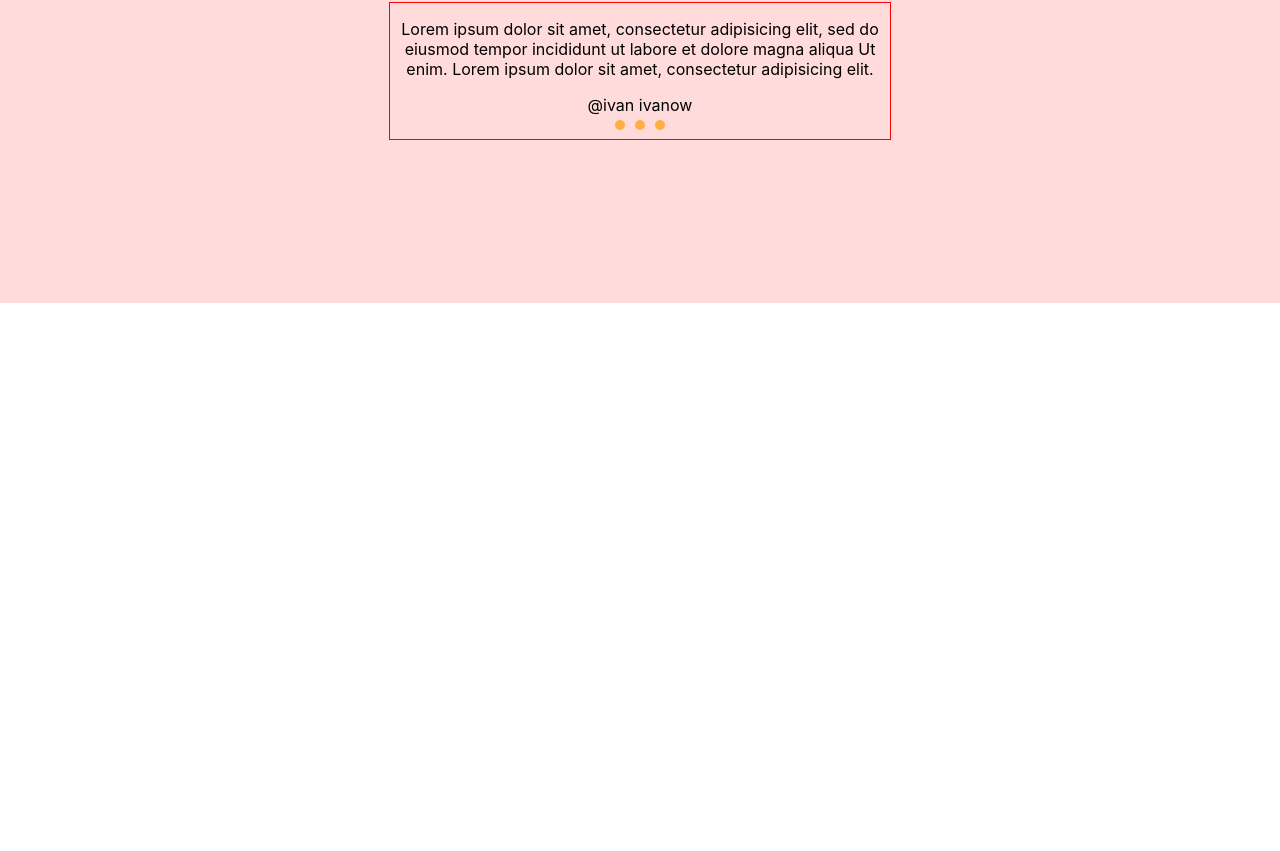
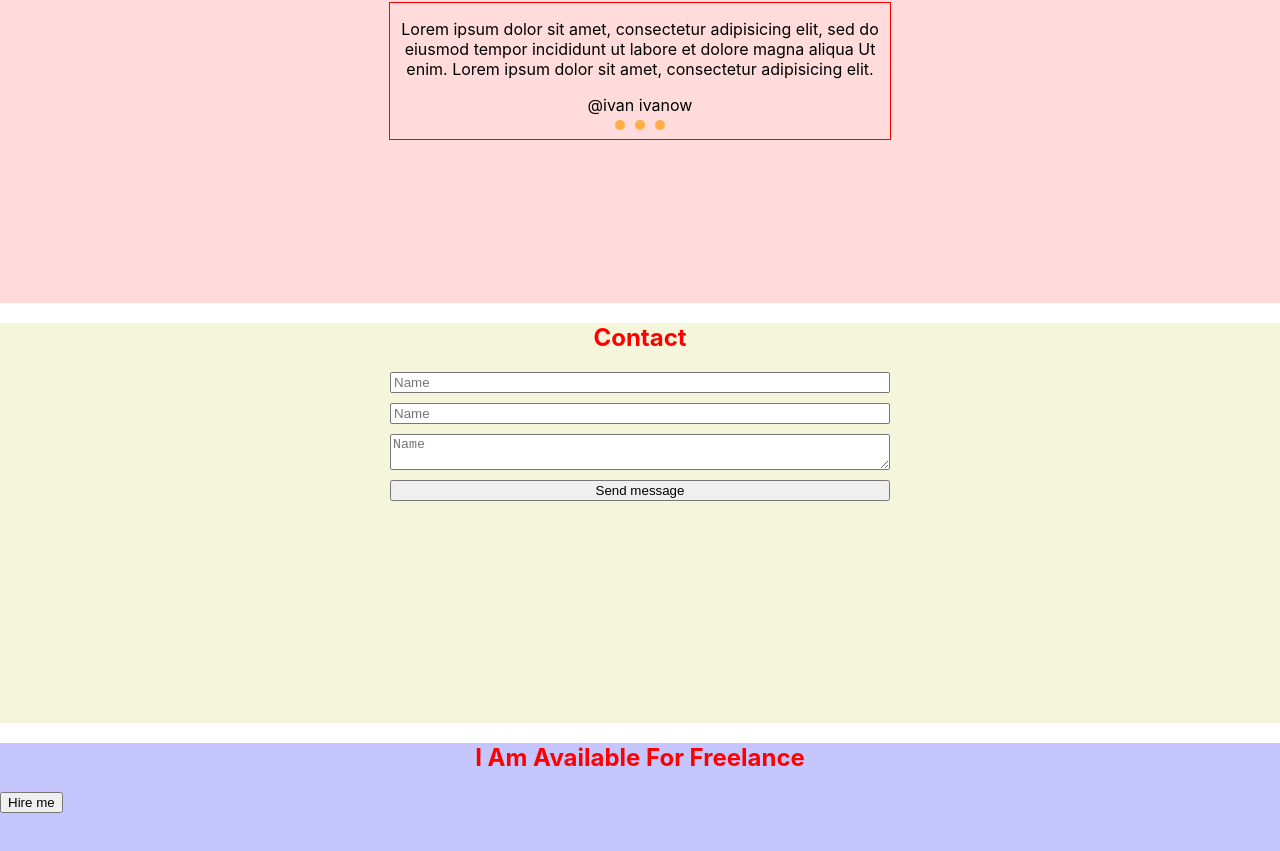
Before and after one commit to alexanderpulov/portfolio-start-project-main, a React app: page / in a window 1280 px wide. Shown: the part 2611-3462 px from the top of the page. Before the commit the page ends 2914 px from the top, so only its background shows below. Built offline with nearby package versions, Linux system fonts and the light colour scheme.

Commit message:
add contacts and slogan

```diff
--- a/src/App.tsx
+++ b/src/App.tsx
@@ -1,7 +1,9 @@
 import "./App.css";
 import { Header } from "./layout/header/Header";
+import { Contacts } from "./layout/sections/contacts/Contacts";
 import { Main } from "./layout/sections/main/Main";
 import { Skills } from "./layout/sections/skills/Skills";
+import { Slogan } from "./layout/sections/slogan/Slogan";
 import { Testimony } from "./layout/sections/testimony/Testimony";
 import { Works } from "./layout/sections/works/Works";
 
@@ -13,6 +15,8 @@
       <Skills />
       <Works />
       <Testimony />
+      <Contacts />
+      <Slogan />
     </div>
   );
 }
--- /dev/null
+++ b/src/components/Button.tsx
@@ -0,0 +1,3 @@
+import styled from "styled-components";
+
+export const Button = styled.button``;
--- /dev/null
+++ b/src/layout/sections/contacts/Contacts.tsx
@@ -0,0 +1,34 @@
+import React from "react";
+import styled from "styled-components";
+import { SectionTitle } from "../../../components/SectionTitle";
+import { Button } from "../../../components/Button";
+
+export const Contacts = () => {
+  return (
+    <StyledContacts>
+      <SectionTitle>Contact</SectionTitle>
+      <StyledForm>
+        <Field placeholder="Name" />
+        <Field placeholder="Name" />
+        <Field placeholder="Name" as="textarea" />
+        <Button type="submit">Send message</Button>
+      </StyledForm>
+    </StyledContacts>
+  );
+};
+
+const StyledContacts = styled.div`
+  background-color: beige;
+  min-height: 50vh;
+`;
+
+const StyledForm = styled.form`
+  max-width: 500px;
+  width: 100%;
+  display: flex;
+  flex-direction: column;
+  gap: 10px;
+  margin: 0 auto;
+`;
+
+const Field = styled.input``;
--- /dev/null
+++ b/src/layout/sections/slogan/Slogan.tsx
@@ -0,0 +1,18 @@
+import React from "react";
+import styled from "styled-components";
+import { SectionTitle } from "../../../components/SectionTitle";
+import { Button } from "../../../components/Button";
+
+export const Slogan = () => {
+  return (
+    <StyledSlogan>
+      <SectionTitle>I Am Available For Freelance</SectionTitle>
+      <Button>Hire me</Button>
+    </StyledSlogan>
+  );
+};
+
+const StyledSlogan = styled.section`
+  background-color: #c6c6ff;
+  min-height: 50vh;
+`;
```
